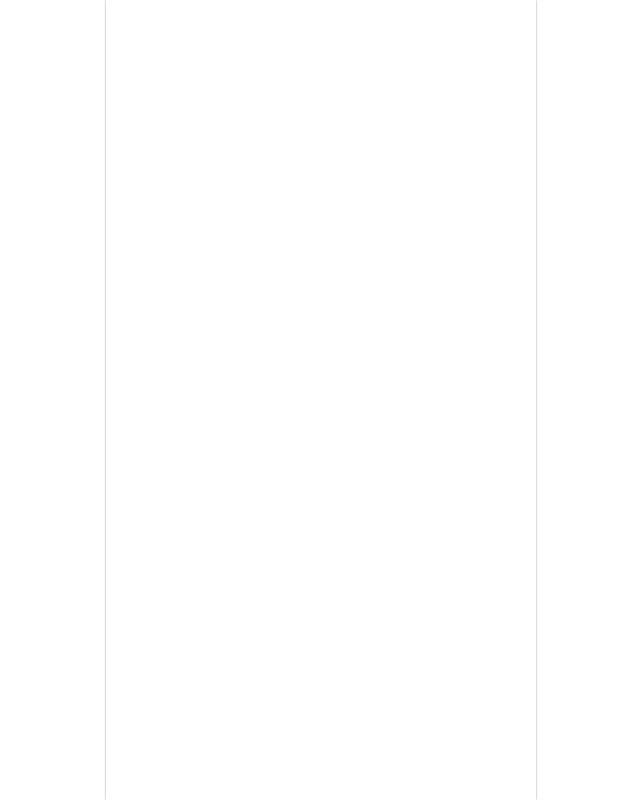
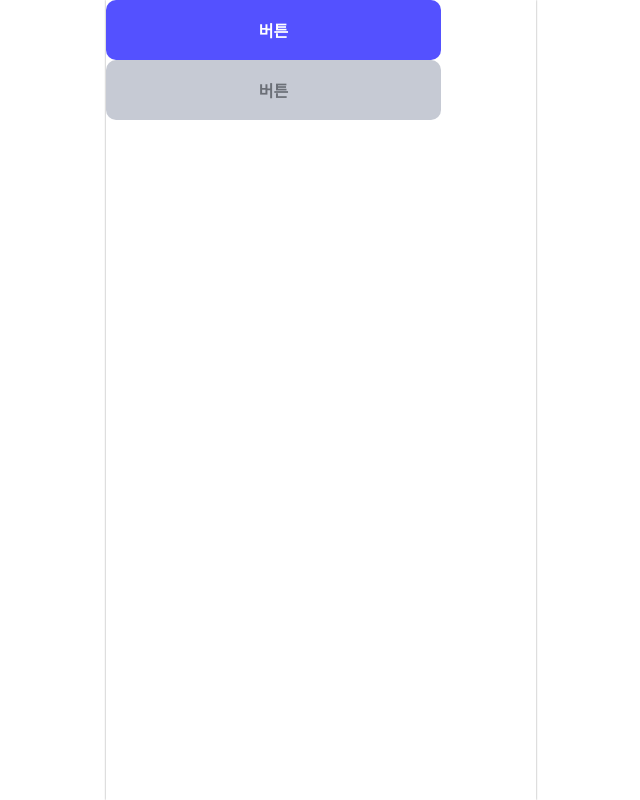
Before and after one commit to PICK-PLE/PICKPLE-client, a React (Vite) app: page /dev in a window 1280 px wide. Shown: the whole page, without its empty margins (319-959 px from the left). Built offline with nearby package versions, Linux system fonts and the light colour scheme; a web font is replaced by a local one.

Commit message:
refactor: Button 컴포넌트 variant 대신 disabled 받도록 수정

```diff
--- a/src/components/common/buttons/Button/Button.tsx
+++ b/src/components/common/buttons/Button/Button.tsx
@@ -3,16 +3,15 @@ import { buttonSize, buttonStyle, disabledStyle } from './Button.style';
 
 export interface ButtonProps extends ButtonHTMLAttributes<HTMLButtonElement> {
   size: 'xLarge' | 'large' | 'medium' | 'small' | 'xSmall' | 'xxSmall';
-  variant?: 'abled' | 'disabled';
+  disabled?: boolean
 }
 
-const Button = ({ size, variant = 'abled', onClick, children }: ButtonProps) => {
-  const isDisabled = variant === 'disabled';
+const Button = ({ size, disabled, onClick, children }: ButtonProps) => {
   return (
     <button
-      css={[buttonStyle, buttonSize[size], isDisabled && disabledStyle]}
+      css={[buttonStyle, buttonSize[size], disabled && disabledStyle]}
       onClick={onClick}
-      disabled={isDisabled}>
+      disabled={disabled}>
       {children}
     </button>
   );
--- a/src/pages/dev/Dev.tsx
+++ b/src/pages/dev/Dev.tsx
@@ -1,5 +1,18 @@
+import { Button } from '@components';
+import { useState } from 'react';
+
 const Dev = () => {
-  return <></>;
+  const [isButtonAbled] = useState(false);
+  return (
+    <>
+      <Button size={'xLarge'} disabled={isButtonAbled}>
+        버튼
+      </Button>
+      <Button size={'xLarge'} disabled={true}>
+        버튼
+      </Button>
+    </>
+  );
 };
 
 export default Dev;
```
